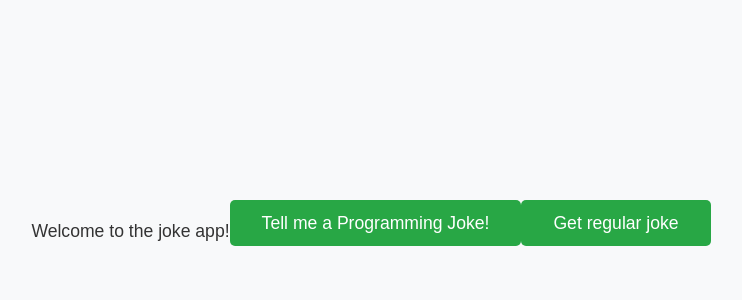
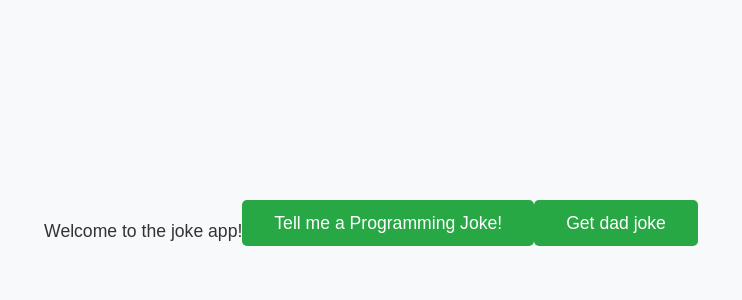
Before and after one commit to rp-developer/PyJokeApp, a Flask app: page / in a window 1280 px wide. Shown: the part 165-465 px from the top of the page, without its empty margins (269-1011 px from the left). Run offline with Flask 3, Linux system fonts and the light colour scheme.

Commit message:
Created database for dad jokes quick fix

```diff
--- a/templates/index.html
+++ b/templates/index.html
@@ -7,7 +7,7 @@
 </form>
 
 <form action="{{url_for('get_dad_joke')}}" method="get">
-    <button type="submit">Get regular joke</button>
+    <button type="submit">Get dad joke</button>
 </form>
 
 {% if programmingJoke %}
```
